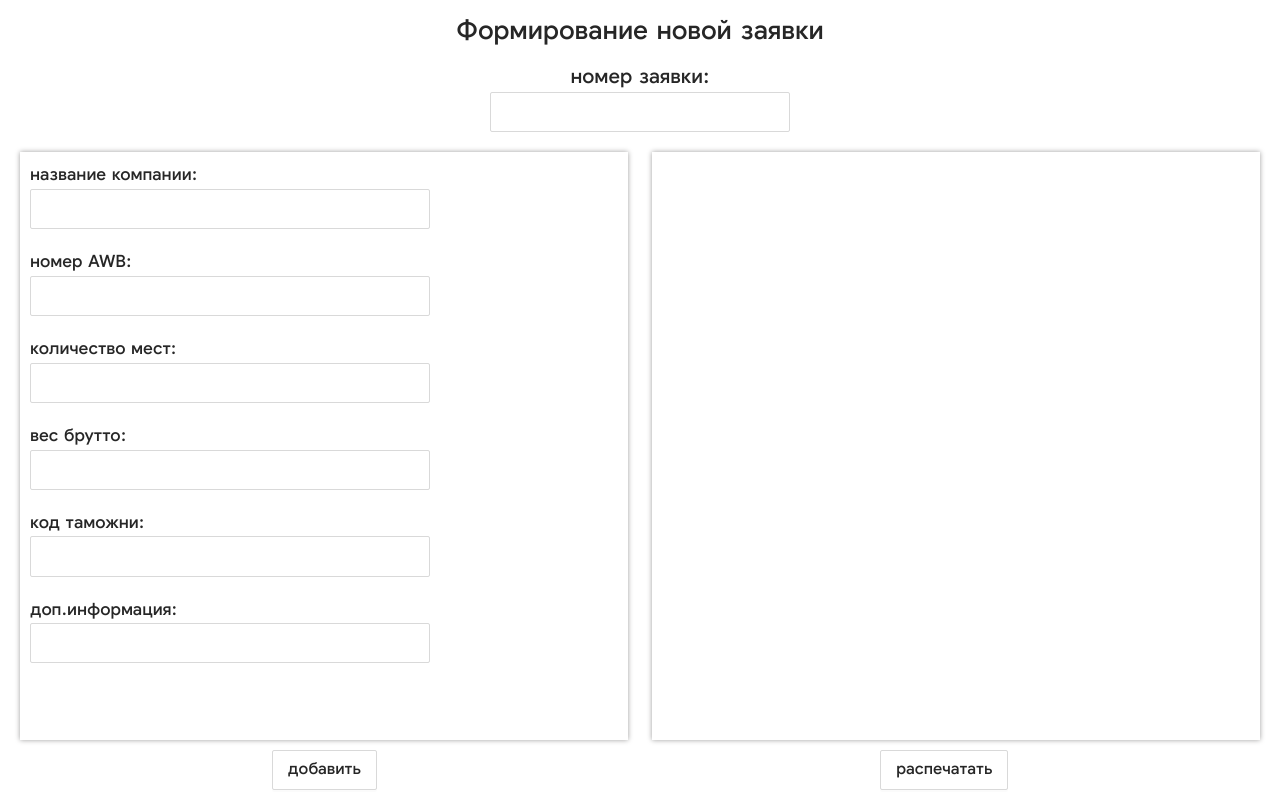
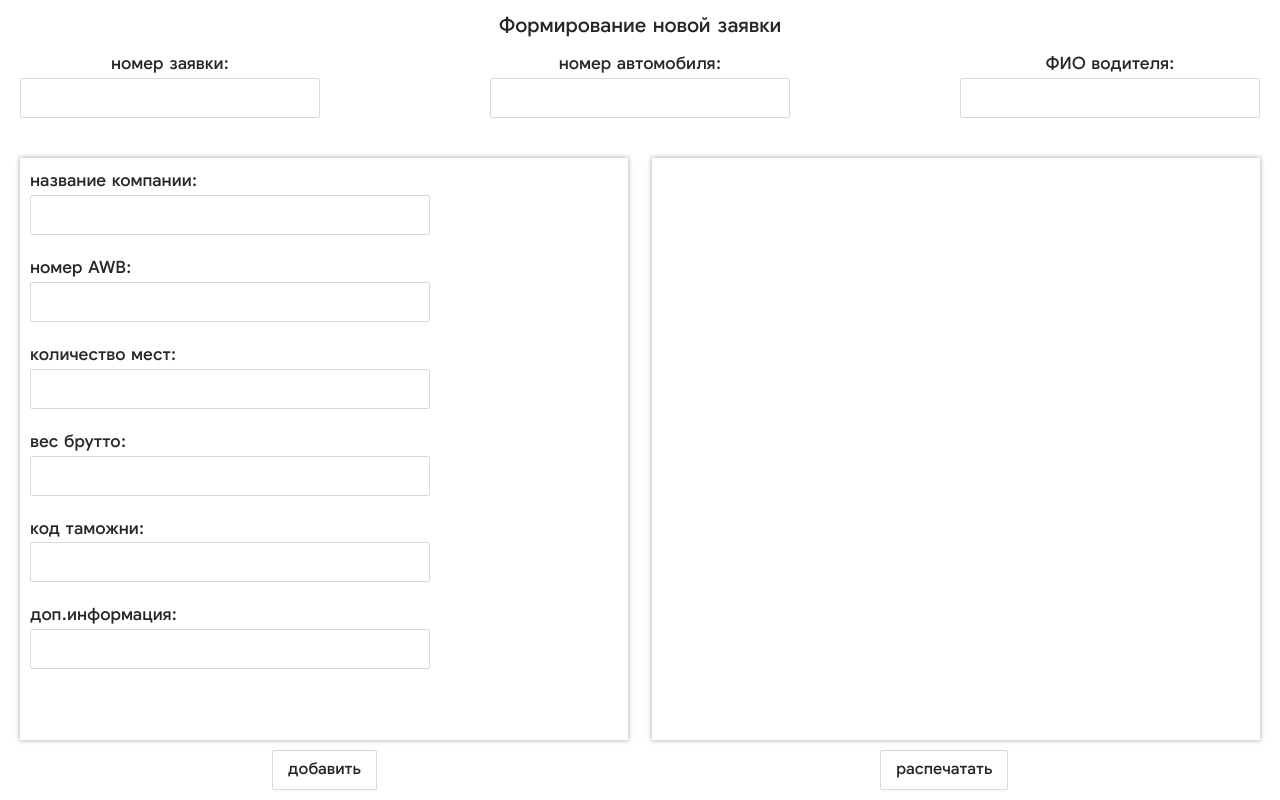
Before and after one commit to Dmitry0403/transit-app, a React app: page /input in a window 1280 px wide. Built offline with nearby package versions, Linux system fonts and the light colour scheme.

Commit message:
done a conclusion of the current application for printing

```diff
--- a/src/common/helper.ts
+++ b/src/common/helper.ts
@@ -5,7 +5,11 @@ export interface IItemForm {
 }
 
 export interface IOrder {
-    orderNumber: string;
+    title: {
+        "номер заявки:": string;
+        "номер автомобиля:": string;
+        "ФИО водителя": string;
+    };
     list: {
         [idItemOrder: string]: IItemForm;
     };
@@ -15,7 +19,15 @@ export const useOrder = () => {
     const getInitialCurrentOrder = () => {
         if (localStorage.getItem("currentOrder")) {
             return JSON.parse(localStorage.getItem("currentOrder") as string);
-        } else return { orderNumber: "", list: {} };
+        } else
+            return {
+                title: {
+                    "номер заявки:": "",
+                    "номер автомобиля:": "",
+                    "ФИО водителя:": "",
+                },
+                list: {},
+            };
     };
 
     const [currentOrder, setCurrentOrder] = useState<IOrder>(
--- a/src/components/CurrentOrder/CurrentOrder.tsx
+++ b/src/components/CurrentOrder/CurrentOrder.tsx
@@ -8,7 +8,7 @@ export const CurrentOrder: React.FC = () => {
     return (
         <ol>
             {Object.keys(currentOrder.list).map((el) => (
-                <li key={el}>
+                <li className={scss.itemList} key={el}>
                     <span>
                         {currentOrder.list[el]["название компании:"]} -{" "}
                     </span>
--- a/src/components/CurrentOrder/styles.module.scss
+++ b/src/components/CurrentOrder/styles.module.scss
@@ -0,0 +1,3 @@
+.itemList {
+    margin-bottom: 10px;
+}
--- a/src/components/PrintContent/PrintContent.tsx
+++ b/src/components/PrintContent/PrintContent.tsx
@@ -8,7 +8,7 @@ import { useOrder } from "../../common/helper";
 export const PrintContent: React.FC = () => {
     const { currentOrder } = useOrder();
     const date = format(new Date(), "dd MMMM yyy", { locale: ruLocale });
-    const orderNumber = currentOrder.orderNumber;
+    const orderNumber = currentOrder.title["номер заявки:"];
 
     return (
         <div className={scss.content}>
@@ -30,6 +30,17 @@ export const PrintContent: React.FC = () => {
             <div className={scss.currentOrder}>
                 <CurrentOrder />
             </div>
+            <div className={scss.paragraph}>
+                Номер автомобиля: {currentOrder.title["номер автомобиля:"]}.{" "}
+                {currentOrder.title["ФИО водителя"]}
+            </div>
+            <div className={scss.paragraph}>
+                Оплату выполненных работ гарантируем.
+            </div>
+            <div className={scss.signature}>
+                <div>менеджер</div>
+                <div>Косенко Дмитрий</div>
+            </div>
         </div>
     );
 };
--- a/src/components/PrintContent/styles.module.scss
+++ b/src/components/PrintContent/styles.module.scss
@@ -11,3 +11,13 @@
 .preamble {
     text-indent: 20px;
 }
+
+.paragraph {
+    margin: 20px;
+}
+
+.signature {
+    display: flex;
+    justify-content: space-between;
+    margin: 50px;
+}
--- a/src/pages/PrintPage/styles.module.scss
+++ b/src/pages/PrintPage/styles.module.scss
@@ -24,7 +24,7 @@
     display: flex;
     flex-direction: column;
     align-items: center;
-    padding: 5px 20px 13px 20px;
+    padding: 5px 20px 5px 20px;
     font-size: 16px;
     font-weight: 600;
     border-bottom: 3px solid black;
--- a/src/pages/RegistrationPage/RegistrationPage.tsx
+++ b/src/pages/RegistrationPage/RegistrationPage.tsx
@@ -1,15 +1,23 @@
-import React, { useEffect, useState, SetStateAction } from "react";
+import React, { useState } from "react";
 import scss from "./styles.module.scss";
 import { LINKS } from "../../common/routes";
 import { Button, Input } from "antd";
 import { nanoid } from "nanoid";
-import { Link } from "react-router-dom";
 import { getCustomsByCode } from "../../common/helper";
 import { DeleteTwoTone, EditTwoTone, CopyTwoTone } from "@ant-design/icons";
 import type { IItemForm } from "../../common/helper";
 import { useOrder } from "../../common/helper";
+import { useNavigate } from "react-router-dom";
+
+interface IErrorTitle {
+    "номер заявки:": string;
+    "номер автомобиля:": string;
+    "ФИО водителя": string;
+}
 
 export const RegistrationPage: React.FC = () => {
+    const navigate = useNavigate();
+
     const namesForm = [
         "название компании:",
         "номер AWB:",
@@ -31,6 +39,11 @@ export const RegistrationPage: React.FC = () => {
 
     const [itemForm, setItemForm] = useState<IItemForm>(getInitialForm());
     const [errorForm, setErrorForm] = useState<IItemForm>(getInitialForm());
+    const [errorTitle, setErrorTitle] = useState<IErrorTitle>({
+        "номер заявки:": "",
+        "номер автомобиля:": "",
+        "ФИО водителя": "",
+    });
     const { currentOrder, setCurrentOrder } = useOrder();
 
     const handlerChange = (e: React.ChangeEvent<HTMLInputElement>) => {
@@ -48,14 +61,22 @@ export const RegistrationPage: React.FC = () => {
         }
     };
 
-    const handlerChangeOrderNumber = (
-        e: React.ChangeEvent<HTMLInputElement>
-    ) => {
+    const handlerChangeTitle = (e: React.ChangeEvent<HTMLInputElement>) => {
+        const key = e.target.name;
         const value = e.target.value;
         setCurrentOrder((prevState) => ({
             ...prevState,
-            orderNumber: value,
+            title: {
+                ...prevState.title,
+                [key]: value,
+            },
         }));
+        if (errorTitle[key as keyof typeof currentOrder.title]) {
+            setErrorTitle((prevState) => ({
+                ...prevState,
+                [key]: "",
+            }));
+        }
     };
 
     const checkFormValidation = () => {
@@ -64,7 +85,7 @@ export const RegistrationPage: React.FC = () => {
             if (!itemForm[el].trim() && el !== "доп.информация:") {
                 setErrorForm((prevState) => ({
                     ...prevState,
-                    [el]: "заполните поле",
+                    [el]: "обязательное поле",
                 }));
                 isValidation = false;
             }
@@ -80,6 +101,24 @@ export const RegistrationPage: React.FC = () => {
             }));
             isValidation = false;
         }
+        return isValidation;
+    };
+
+    const checkTitleValidation = () => {
+        let isValidation: boolean = true;
+        Object.keys(currentOrder.title).map((el) => {
+            if (
+                !currentOrder.title[
+                    el as keyof typeof currentOrder.title
+                ].trim()
+            ) {
+                setErrorTitle((prevState) => ({
+                    ...prevState,
+                    [el]: "обязательное поле",
+                }));
+                isValidation = false;
+            }
+        });
         return isValidation;
     };
 
@@ -112,17 +151,36 @@ export const RegistrationPage: React.FC = () => {
         setCurrentOrder(newOrder);
     };
 
+    const handlerPrintOrder = () => {
+        if (!checkTitleValidation()) return;
+        navigate(LINKS.print);
+    };
+
     return (
         <div className={scss.main}>
             <div className={scss.title}>
                 <p>Формирование новой заявки</p>
-                <div className={scss.numberOrder}>номер заявки:</div>
-                <Input
-                    size="large"
-                    style={{ width: 300 }}
-                    value={currentOrder.orderNumber}
-                    onChange={handlerChangeOrderNumber}
-                />
+                <div className={scss.titleForm}>
+                    {Object.keys(currentOrder.title).map((el) => (
+                        <div className={scss.itemForm} key={el}>
+                            <div>{el}</div>
+                            <Input
+                                size="large"
+                                style={{ width: 300 }}
+                                name={el}
+                                value={
+                                    currentOrder.title[
+                                        el as keyof typeof currentOrder.title
+                                    ]
+                                }
+                                onChange={handlerChangeTitle}
+                            />
+                            <div className={scss.errorMessage}>
+                                {errorTitle[el as keyof typeof errorTitle]}
+                            </div>
+                        </div>
+                    ))}
+                </div>
             </div>
             <div className={scss.sectionForm}>
                 <div className={scss.inputForm}>
@@ -222,9 +280,9 @@ export const RegistrationPage: React.FC = () => {
                 <Button size="large" onClick={handlerAddItemForm}>
                     добавить
                 </Button>
-                <Link to={LINKS.print}>
-                    <Button size="large">распечатать</Button>
-                </Link>
+                <Button size="large" onClick={handlerPrintOrder}>
+                    распечатать
+                </Button>
             </div>
         </div>
     );
--- a/src/pages/RegistrationPage/styles.module.scss
+++ b/src/pages/RegistrationPage/styles.module.scss
@@ -8,13 +8,14 @@
     text-align: center;
     margin-bottom: 20px;
     p {
-        font-size: 26px;
+        font-size: 20px;
         margin-bottom: 10px;
     }
 }
 
-.numberOrder {
-    font-size: 20px;
+.titleForm {
+    display: flex;
+    justify-content: space-between;
 }
 
 .sectionForm {
```
